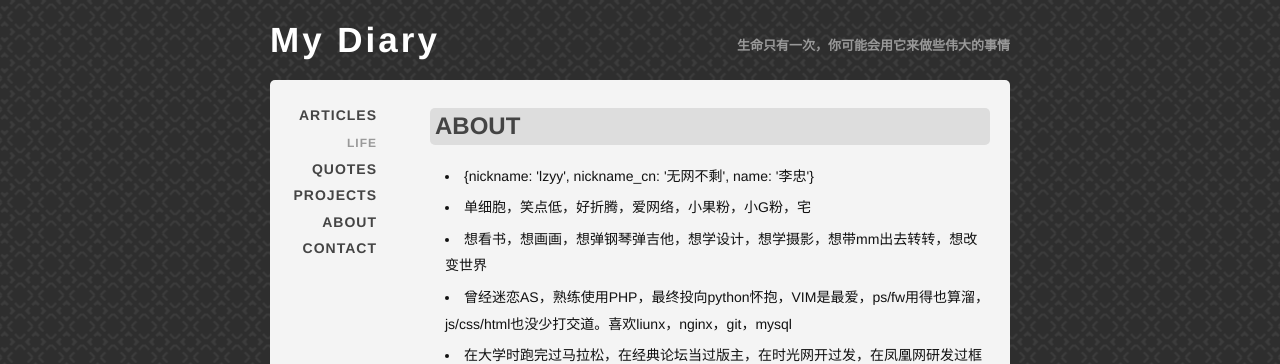
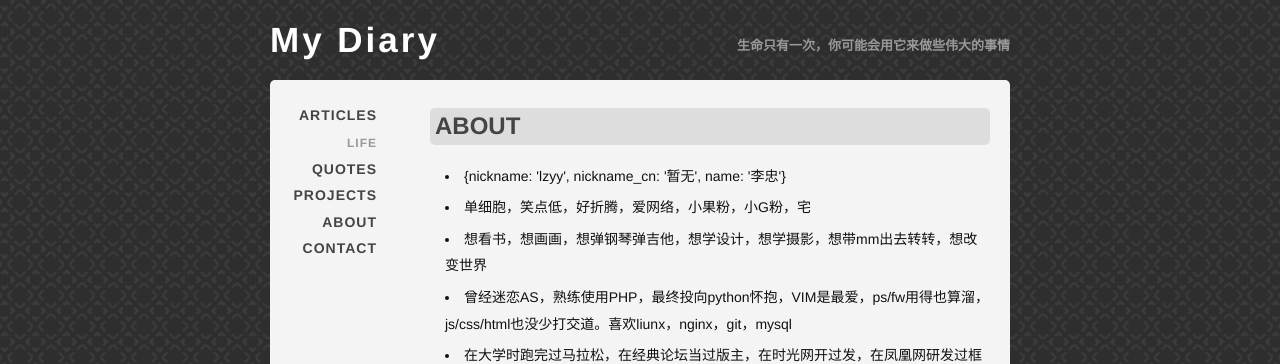
Before and after one commit to cyshi/sxs.github.com, a Jekyll site: the page built from about.html, in a window 1280 px wide. Shown: the top 364 px of the page. Built offline with Jekyll 4.4.1, drawn with Linux system fonts in a browser that asks for light colours; Markdown is read by kramdown in place of the engine named in the settings.

Commit message:
modify title

```diff
--- a/_layouts/category.html
+++ b/_layouts/category.html
@@ -21,7 +21,7 @@
 	</head>
 
 	<body>
-		<div id="logo"><h1><a href="/">无网不剩</a></h1></div>
+		<div id="logo"><h1><a href="/">My Diary</a></h1></div>
 		<div id="wrapper">
 			<div id="content" class="index">
 				<div id="sidebar">
--- a/_posts/2012-12-27-my-first-blog.textile
+++ b/_posts/2012-12-27-my-first-blog.textile
@@ -4,7 +4,7 @@
 category: life
 ---
 
-p(date). 2010-12-27
+p(date). 2012-12-27
 
 肖申克的救赎，我看了不下5遍，每次看完总是感触颇多，细细总结了一下大概有以下几点。
 
--- a/about.html
+++ b/about.html
@@ -5,7 +5,7 @@
 <h1>ABOUT</h1>
 
 <ul class="index">
-<li>{nickname: 'lzyy', nickname_cn: '无网不剩', name: '李忠'}</li>
+<li>{nickname: 'lzyy', nickname_cn: '暂无', name: '李忠'}</li>
 <li>单细胞，笑点低，好折腾，爱网络，小果粉，小G粉，宅</li>
 <li>想看书，想画画，想弹钢琴弹吉他，想学设计，想学摄影，想带mm出去转转，想改变世界</li>
 <li>曾经迷恋AS，熟练使用PHP，最终投向python怀抱，VIM是最爱，ps/fw用得也算溜，js/css/html也没少打交道。喜欢liunx，nginx，git，mysql</li>
```
